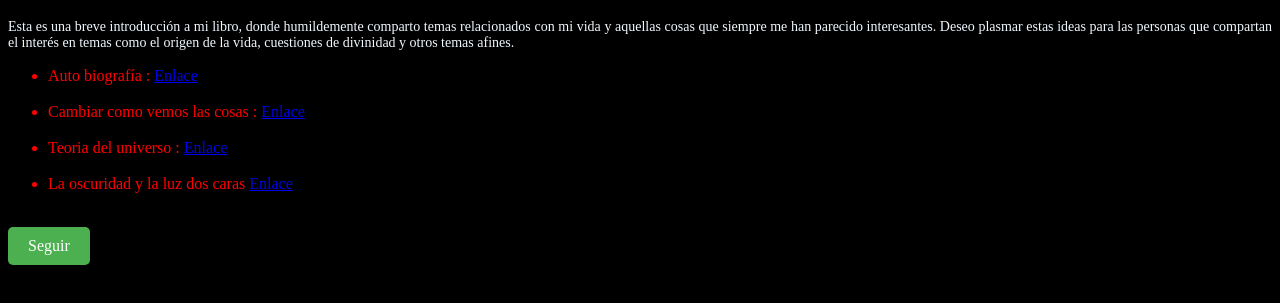
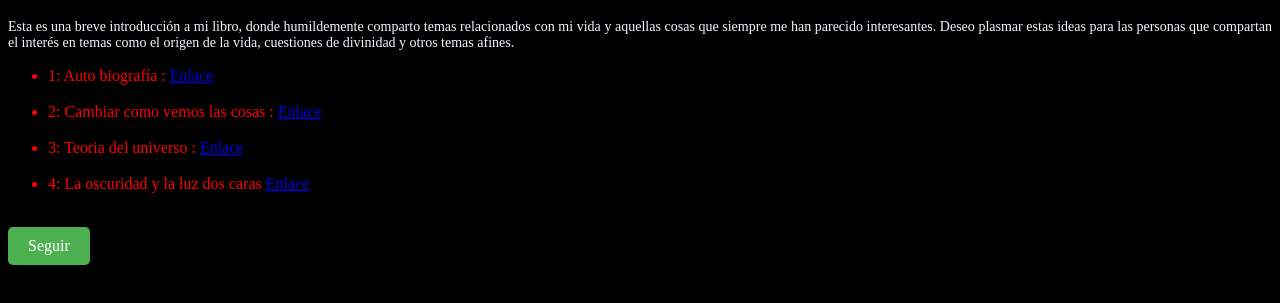
Before and after one commit to brayan-coy/El-enigma-de-luz-7-13, a plain HTML site: page index.html in a window 1280 px wide. Shown: the part 61-364 px from the top of the page. Drawn offline with Linux system fonts and the light colour scheme.

Commit message:
first commit

```diff
--- a/index.html
+++ b/index.html
@@ -21,25 +21,25 @@
     <ul>
       <!-- Estructura de indice para dar enlaces -->
       <li>
-        Auto biografía :
+        1: Auto biografía :
         <a href="autobiografia.html"> Enlace</a>
       </li>
       <br />
 
       <li>
-        Cambiar como vemos las cosas :
+        2: Cambiar como vemos las cosas :
         <a href="otro_archivo.html">Enlace</a>
       </li>
       <br />
 
       <li>
-        Teoria del universo :
+        3: Teoria del universo :
         <a href="otro_archivo2.html">Enlace</a>
       </li>
       <br />
 
       <li>
-        La oscuridad y la luz dos caras
+        4: La oscuridad y la luz dos caras
         <a href="doscaras.html"> Enlace</a>
       </li>
       <br />
--- a/style2.css
+++ b/style2.css
@@ -17,6 +17,10 @@ body {
   -o-border-radius: 5px;
 }
 
+#indice {
+  color: black;
+}
+
 h1 {
   text-align: center;
   color: azure;
```
Also changed, not shown: autobiografia.html (+1 -1 lines), doscaras.html (+1 -0 lines), otro_archivo.html (+1 -0 lines), otro_archivo2.html (+1 -0 lines), seguirteoria.html (+1 -0 lines).
